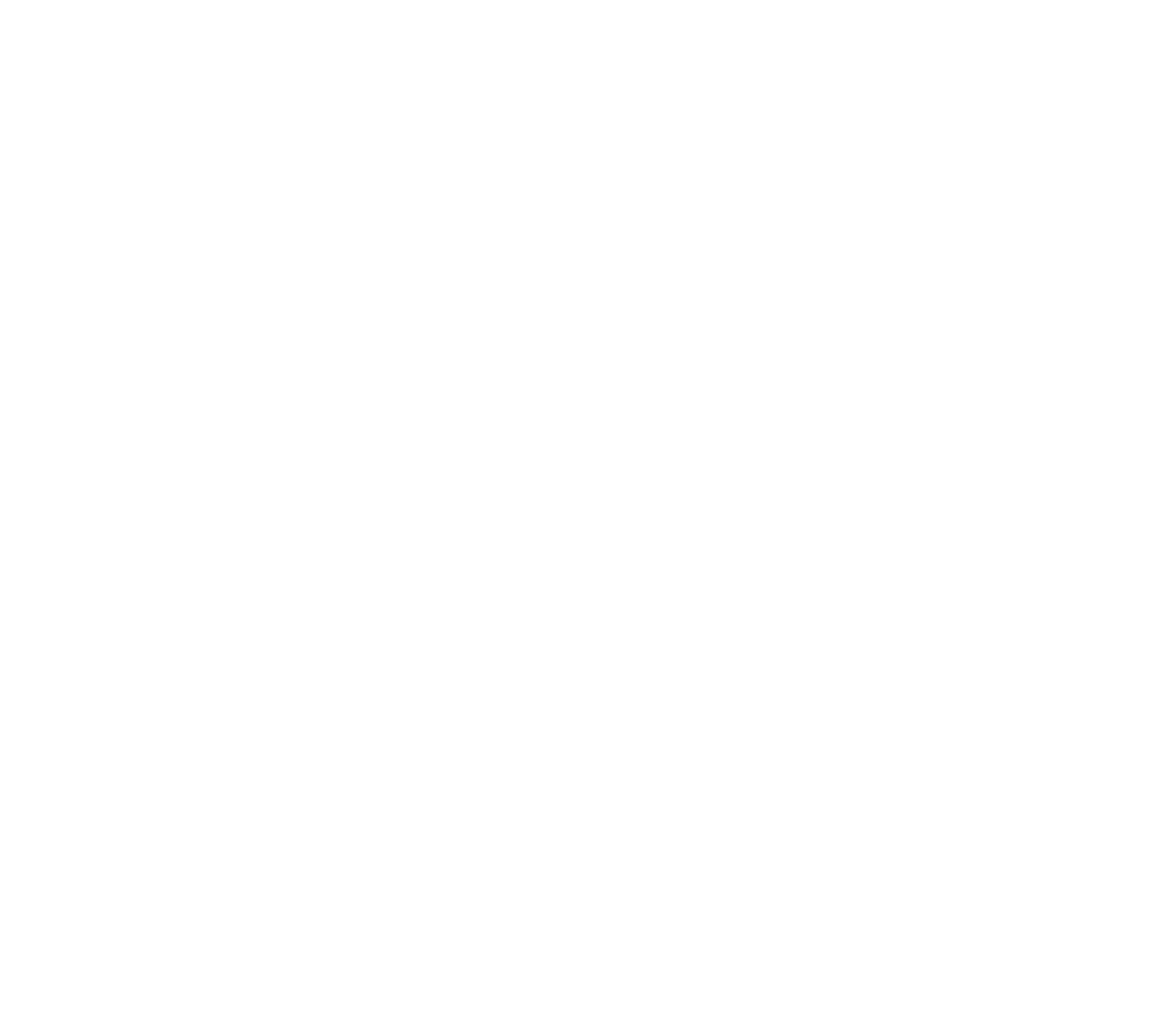
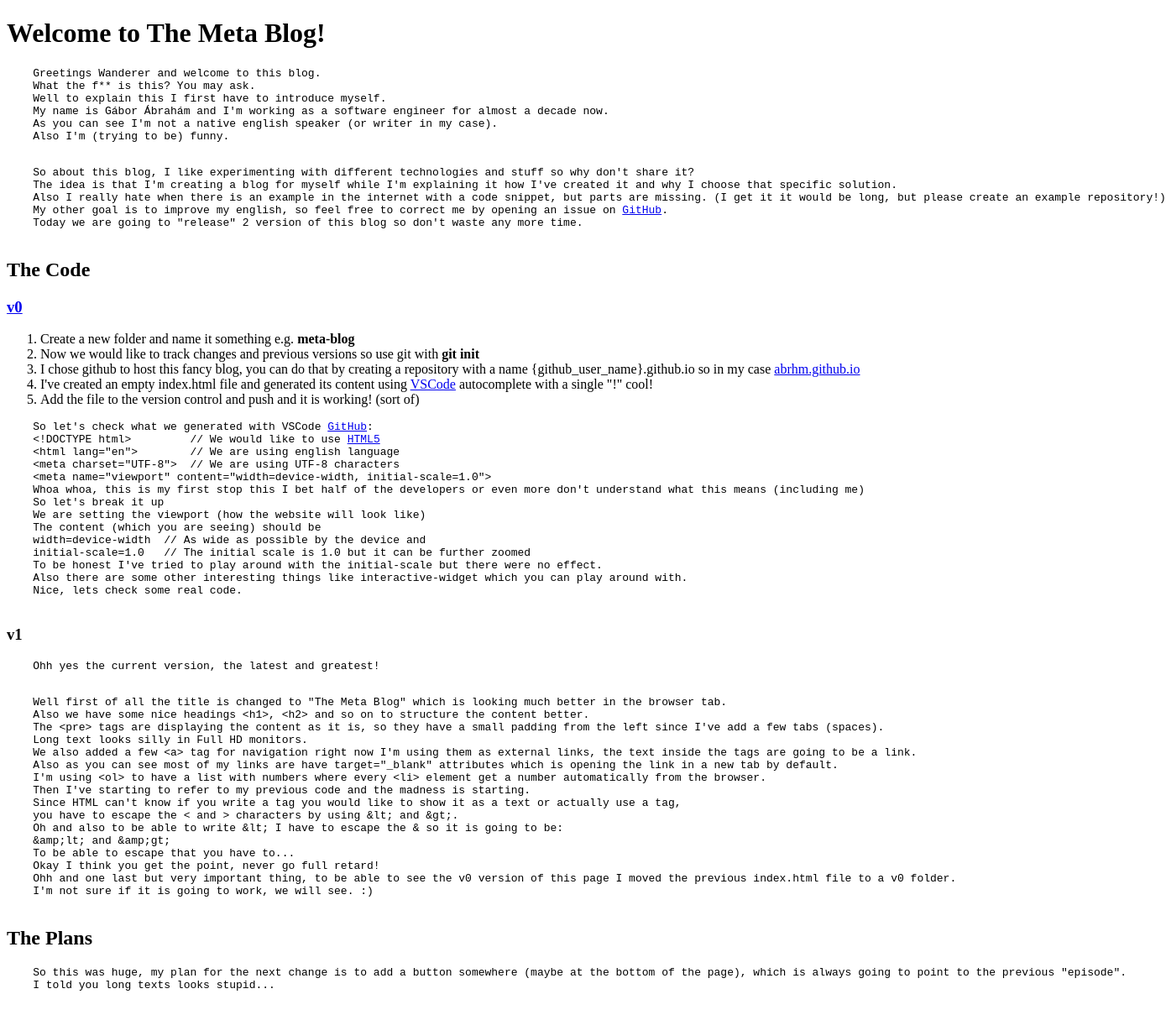
Before and after one commit to abrhm/abrhm.github.io, a plain HTML site: page index.html in a window 1280 px wide. Shown: the whole page at 84% size, 1389 px wide, since content can reach past the window. Before the commit the page ends 800 px from the top, so only its background shows below. Drawn offline with Linux system fonts and the light colour scheme.

Commit message:
Move v0, add v1 content

```diff
--- a/index.html
+++ b/index.html
@@ -3,9 +3,76 @@
 <head>
   <meta charset="UTF-8">
   <meta name="viewport" content="width=device-width, initial-scale=1.0">
-  <title>Document</title>
+  <title>The Meta Blog</title>
 </head>
 <body>
-
+  <h1>Welcome to The Meta Blog!</h1>
+  <pre>
+    Greetings Wanderer and welcome to this blog.
+    What the f** is this? You may ask.
+    Well to explain this I first have to introduce myself.
+    My name is Gábor Ábrahám and I'm working as a software engineer for almost a decade now.
+    As you can see I'm not a native english speaker (or writer in my case).
+    Also I'm (trying to be) funny.
+  </pre>
+  <pre>
+    So about this blog, I like experimenting with different technologies and stuff so why don't share it?
+    The idea is that I'm creating a blog for myself while I'm explaining it how I've created it and why I choose that specific solution.
+    Also I really hate when there is an example in the internet with a code snippet, but parts are missing. (I get it it would be long, but please create an example repository!)
+    My other goal is to improve my english, so feel free to correct me by opening an issue on <a href="https://github.com/abrhm/abrhm.github.io/issues" target="_blank">GitHub</a>.
+    Today we are going to "release" 2 version of this blog so don't waste any more time.
+  </pre>
+  <h2>The Code</h2>
+  <h3><a href="./v0/index.html" target="_blank">v0</a></h3>
+  <ol>
+    <li>Create a new folder and name it something e.g. <b>meta-blog</b></li>
+    <li>Now we would like to track changes and previous versions so use git with <b>git init</b></li>
+    <li>I chose github to host this fancy blog, you can do that by creating a repository with a name {github_user_name}.github.io so in my case <a href="https://github.com/abrhm/abrhm.github.io" target="_blank">abrhm.github.io</a></li>
+    <li>I've created an empty index.html file and generated its content using <a href="https://code.visualstudio.com/" target="_blank">VSCode</a> autocomplete with a single "!" cool!</li>
+    <li>Add the file to the version control and push and it is working! (sort of)</li>
+  </ol>
+  <pre>
+    So let's check what we generated with VSCode <a href="https://github.com/abrhm/abrhm.github.io/blob/master/v0/index.html" target="_blank">GitHub</a>:
+    &lt;!DOCTYPE html&gt;         // We would like to use <a href="https://developer.mozilla.org/en-US/docs/Glossary/HTML5" target="_blank">HTML5</a>
+    &lt;html lang="en"&gt;        // We are using english language
+    &lt;meta charset="UTF-8"&gt;  // We are using UTF-8 characters
+    &lt;meta name="viewport" content="width=device-width, initial-scale=1.0"&gt;
+    Whoa whoa, this is my first stop this I bet half of the developers or even more don't understand what this means (including me)
+    So let's break it up
+    We are setting the viewport (how the website will look like)
+    The content (which you are seeing) should be
+    width=device-width  // As wide as possible by the device and
+    initial-scale=1.0   // The initial scale is 1.0 but it can be further zoomed
+    To be honest I've tried to play around with the initial-scale but there were no effect.
+    Also there are some other interesting things like interactive-widget which you can play around with.
+    Nice, lets check some real code.
+  </pre>
+  <h3>v1</h3>
+  <pre>
+    Ohh yes the current version, the latest and greatest!
+  </pre>
+  <pre>
+    Well first of all the title is changed to "The Meta Blog" which is looking much better in the browser tab.
+    Also we have some nice headings &lt;h1&gt;, &lt;h2&gt; and so on to structure the content better.
+    The &lt;pre&gt; tags are displaying the content as it is, so they have a small padding from the left since I've add a few tabs (spaces).
+    Long text looks silly in Full HD monitors.
+    We also added a few &lt;a&gt; tag for navigation right now I'm using them as external links, the text inside the tags are going to be a link.
+    Also as you can see most of my links are have target="_blank" attributes which is opening the link in a new tab by default.
+    I'm using &lt;ol&gt; to have a list with numbers where every &lt;li&gt; element get a number automatically from the browser.
+    Then I've starting to refer to my previous code and the madness is starting.
+    Since HTML can't know if you write a tag you would like to show it as a text or actually use a tag,
+    you have to escape the &lt; and &gt; characters by using &amp;lt; and &amp;gt;.
+    Oh and also to be able to write &amp;lt; I have to escape the & so it is going to be:
+    &amp;amp;lt; and &amp;amp;gt;
+    To be able to escape that you have to...
+    Okay I think you get the point, never go full retard!
+    Ohh and one last but very important thing, to be able to see the v0 version of this page I moved the previous index.html file to a v0 folder.
+    I'm not sure if it is going to work, we will see. :)
+  </pre>
+  <h2>The Plans</h2>
+  <pre>
+    So this was huge, my plan for the next change is to add a button somewhere (maybe at the bottom of the page), which is always going to point to the previous "episode".
+    I told you long texts looks stupid...
+  </pre>
 </body>
 </html>
```
Also changed, not shown: v0/index.html (added, +11 -0 lines).
